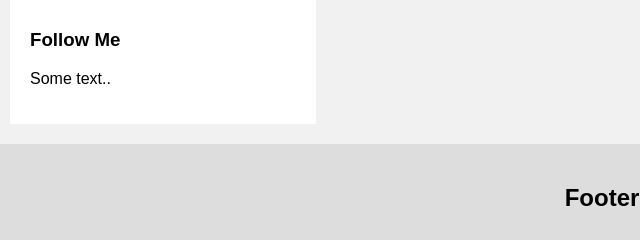
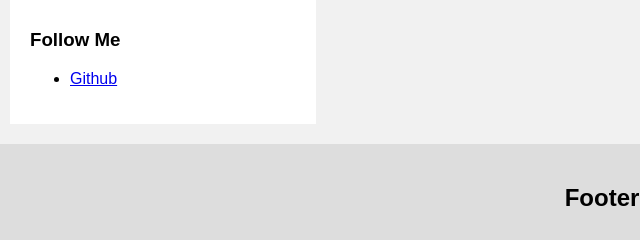
Before and after one commit to kkloberdanz/blog, a plain HTML site: page index.html in a window 1280 px wide. Shown: the part 1866-2106 px from the top of the page, 38-678 px from the left. Drawn offline with Linux system fonts and the light colour scheme.

Commit message:
added github link

```diff
--- a/index.html
+++ b/index.html
@@ -45,7 +45,11 @@
                 </div>
                 <div class="card">
                     <h3>Follow Me</h3>
-                    <p>Some text..</p>
+                    <ul>
+                        <li>
+                            <a href="https://github.com/kkloberdanz">Github</a>
+                        </li>
+                    </ul>
                 </div>
             </div>
         </div>
```
